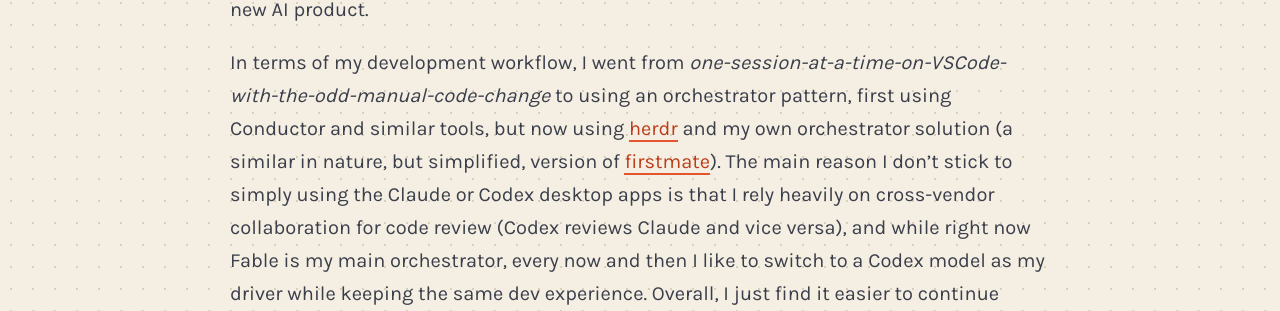
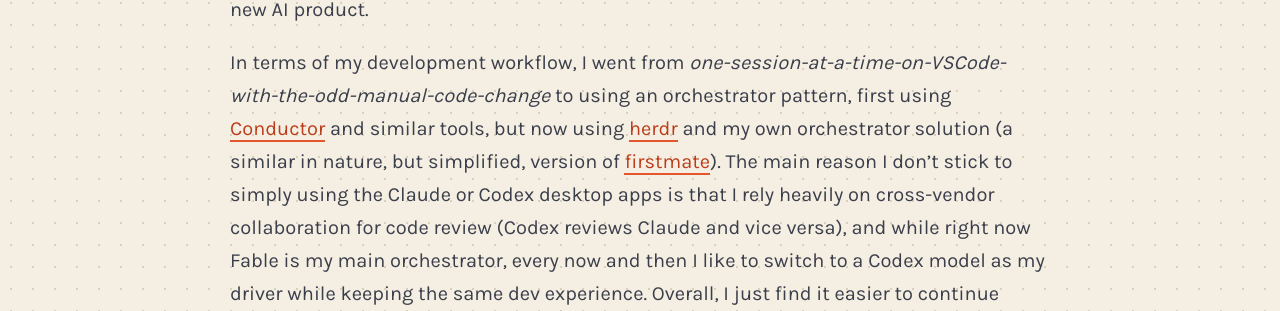
Before and after one commit to wmora/wmora.github.io, a Jekyll site: the page built from _posts/2026-09-06-thoughts-a-year-into-ai-coding.md, in a window 1280 px wide and 900 px high, scrolled down 1394 px. Shown: the part 176-487 px from the top of the window. Built offline with Jekyll 4.4.1, drawn with Linux system fonts in a browser that asks for light colours; part of the change alters nothing that is shown.

```diff
--- a/_posts/2026-09-06-thoughts-a-year-into-ai-coding.md
+++ b/_posts/2026-09-06-thoughts-a-year-into-ai-coding.md
@@ -20,7 +20,7 @@ Later in 2025, I put together a micro-SaaS as a side project to further test if
 
 In early 2026, I decided to go all in building and exploring how much I can achieve as a product developer using AI. As a result, I was part of the [wave of Head of Engineering/Engineering leads walking away from their roles](https://newsletter.pragmaticengineer.com/p/the-great-engineering-leader-career-break). Being a builder at heart and having successfully led Ada Engineering through a major AI product and team rebuild, it felt like the right time to step back and spend more time as a developer working on a range of things from hobby apps to more critical products; this also felt like the right move if I ever want to go back to an Engineering leadership role. [I wrote about my casual word game](https://williammora.com/building-shuffled-treating-ai-as-a-team), [Shuffled](https://shuffled.app), that started as a quick experiment and has been refined a lot since then. As of this writing, I continue working on multiple side projects and consulting during my free time, while also being part of the Product team at [myAbode](https://www.myabode.ca/) working on a new AI product.
 
-In terms of my development workflow, I went from _one-session-at-a-time-on-VSCode-with-the-odd-manual-code-change_ to using an orchestrator pattern, first using Conductor and similar tools, but now using [herdr](https://herdr.dev/) and my own orchestrator solution (a similar in nature, but simplified, version of [firstmate](https://github.com/kunchenguid/firstmate)). The main reason I don’t stick to simply using the Claude or Codex desktop apps is that I rely heavily on cross-vendor collaboration for code review (Codex reviews Claude and vice versa), and while right now Fable is my main orchestrator, every now and then I like to switch to a Codex model as my driver while keeping the same dev experience. Overall, I just find it easier to continue adapting my workflow this way while I settle on a specific solution.
+In terms of my development workflow, I went from _one-session-at-a-time-on-VSCode-with-the-odd-manual-code-change_ to using an orchestrator pattern, first using [Conductor](https://www.conductor.build/) and similar tools, but now using [herdr](https://herdr.dev/) and my own orchestrator solution (a similar in nature, but simplified, version of [firstmate](https://github.com/kunchenguid/firstmate)). The main reason I don’t stick to simply using the Claude or Codex desktop apps is that I rely heavily on cross-vendor collaboration for code review (Codex reviews Claude and vice versa), and while right now Fable is my main orchestrator, every now and then I like to switch to a Codex model as my driver while keeping the same dev experience. Overall, I just find it easier to continue adapting my workflow this way while I settle on a specific solution.
 
 In this model, I find myself running up to 10-15 development tasks efficiently (some very complex, some very straightforward). By development task, I mean some end-to-end problem in which I’m the bottleneck and not necessarily a pure coding task. Mechanical work can easily spawn a lot more agents as long as the guardrails are well defined.
 
```
